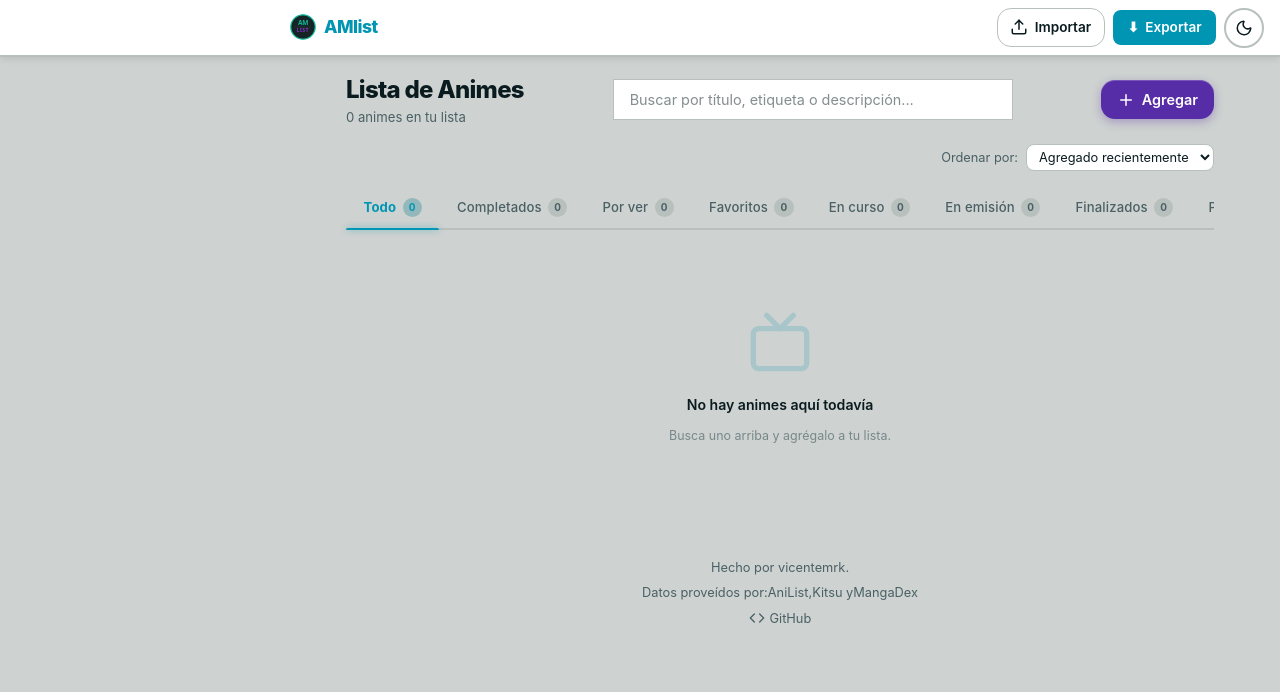
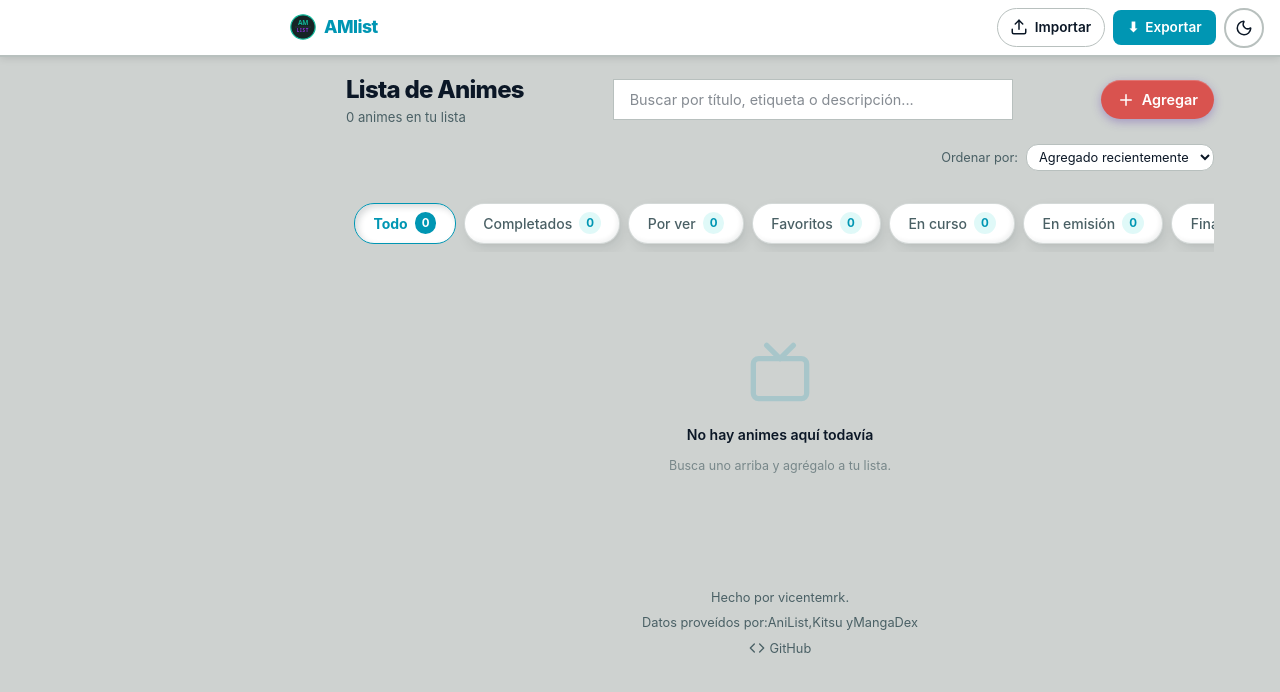
Before and after one commit to vicentemrk/Am-List, a React (Vite) app: page / in a window 1280 px wide. Shown: the top 692 px of the page. Built offline with nearby package versions, Linux system fonts and the light colour scheme.

Commit message:
feat: implement core domain models and validation logic for anime and manga items

```diff
--- a/src/domain/itemSchema.js
+++ b/src/domain/itemSchema.js
@@ -89,10 +89,9 @@ export const DEFAULT_ITEM = {
 export const ESTADOS_USUARIO = [
   { value: 'por_ver', label: 'Por ver' },
   { value: 'en_curso', label: 'En curso' },
-  { value: 'en_emision', label: 'En emisión' },
-  { value: 'pausado', label: 'Pausado' },
   { value: 'completado', label: 'Completado' },
   { value: 'finalizado', label: 'Finalizado' },
+  { value: 'pausado', label: 'Pausado' },
   { value: 'dropeado', label: 'Dropeado' },
 ];
 
--- a/src/domain/validators.js
+++ b/src/domain/validators.js
@@ -88,13 +88,13 @@ export function filtrarPorSeccion(items, seccion, mediaType) {
       return result.filter((item) => item.estadoUsuario === 'en_curso');
 
     case 'en_emision':
-      return result.filter((item) => item.estadoUsuario === 'en_emision' || item.estadoEmision === 'airing');
+      return result.filter((item) => item.estadoEmision === 'airing');
 
     case 'pausado':
       return result.filter((item) => item.estadoUsuario === 'pausado');
 
     case 'finalizado':
-      return result.filter((item) => item.estadoUsuario === 'finalizado' || item.estadoEmision === 'complete');
+      return result.filter((item) => item.estadoUsuario === 'finalizado');
 
     case 'dropeado':
       return result.filter((item) => item.estadoUsuario === 'dropeado');
--- a/src/index.css
+++ b/src/index.css
@@ -9,57 +9,57 @@
 @import url('https://fonts.googleapis.com/css2?family=Inter:wght@400;500;600;700;800&display=swap');
 
 
-/* ── Design Tokens — Ocean/Cyan palette ────────────────────────────────── */
+/* ── Design Tokens — Claymorphism Design System ────────────────────────── */
 :root {
-  /* Light mode — bone gray eye-care */
+  /* Light mode — bone gray eye-care + Claymorphic soft 3D */
   --bg:               #ced2d0;   /* bone gray — relaxed eye care */
-  --surface:          #FFFFFF;   /* crisp card surface */
-  --text-primary:     #0A1B1F;
+  --surface:          #FFFFFF;   /* crisp clay card surface */
+  --text-primary:     #0B1726;
   --text-muted:       #4A6065;
-  --accent-visto:     #0096B3;   /* cyan — highlights, borders, underlines, icons */
-  --accent-completado:#562ca7;   /* purple — CTA buttons, primary actions */
+  --accent-visto:     #0096B3;   /* cyan — highlights, borders, icons */
+  --accent-completado:#D9534F;   /* soft coral accent */
   --border:           #B8C0BE;
 
-  /* Skeuomorphism light tokens — directional shadows */
-  --shadow-sm:  0 1px 3px rgba(10,27,31,0.08), 0 1px 2px rgba(10,27,31,0.05),
-                inset 0 1px 0 rgba(255,255,255,0.9);
-  --shadow-md:  0 4px 12px rgba(10,27,31,0.10), 0 2px 4px rgba(10,27,31,0.06),
-                inset 0 1px 0 rgba(255,255,255,0.8);
-  --shadow-press: inset 0 2px 4px rgba(10,27,31,0.15);
-  --border-skeu: 1px solid #B8C0BE;
+  /* Claymorphic light tokens — soft dual 3D shadows */
+  --shadow-sm:  4px 6px 14px rgba(10,27,31,0.08), 1px 2px 4px rgba(10,27,31,0.04),
+                inset 2px 2px 4px rgba(255,255,255,0.9), inset -2px -2px 4px rgba(10,27,31,0.06);
+  --shadow-md:  8px 14px 28px rgba(10,27,31,0.12), 2px 4px 8px rgba(10,27,31,0.06),
+                inset 3px 3px 6px rgba(255,255,255,0.95), inset -3px -3px 6px rgba(10,27,31,0.08);
+  --shadow-press: inset 3px 3px 6px rgba(10,27,31,0.16), inset -2px -2px 4px rgba(255,255,255,0.5);
+  --border-skeu: 1px solid rgba(184, 192, 190, 0.6);
 
   /* Semantic extras */
   --accent-danger:   #E53E3E;
   --accent-warning:  #D97706;
-  --radius-sm:  0.5rem;
-  --radius-md:  0.875rem;
-  --radius-lg:  1.25rem;
+  --radius-sm:  0.75rem;
+  --radius-md:  1.25rem;
+  --radius-lg:  1.75rem;
   --font: 'Inter', system-ui, sans-serif;
 }
 
 [data-theme='dark'] {
-  /* Dark mode — deep navy ocean */
-  --bg:               #0A1B1F;
-  --surface:          #14282D;
-  --text-primary:     #E2ECF0;
-  --text-muted:       #829DA3;
-  --accent-visto:     #00E9FF;   /* brighter cyan for dark bg */
-  --accent-completado:#a278f3;   /* lighter purple for dark bg */
-  --border:           #223B41;
+  /* Dark mode — Opción 3: Midnight Oceanic & Soft Coral */
+  --bg:               #0B1726;   /* Midnight Oceanic Deep Navy */
+  --surface:          #142438;   /* Clay Navy surface */
+  --text-primary:     #E6F1F5;
+  --text-muted:       #8AA8B4;
+  --accent-visto:     #00CEC9;   /* Turquoise primary */
+  --accent-completado:#FF7675;   /* Soft Coral secondary */
+  --border:           #1E344F;
 
-  /* Skeuomorphism dark tokens — light comes from top-left */
-  --shadow-sm:  0 1px 3px rgba(0,0,0,0.4), 0 1px 2px rgba(0,0,0,0.3),
-                inset 0 1px 0 rgba(255,255,255,0.04);
-  --shadow-md:  0 6px 20px rgba(0,0,0,0.5), 0 2px 6px rgba(0,0,0,0.35),
-                inset 0 1px 0 rgba(255,255,255,0.06);
-  --shadow-press: inset 0 2px 6px rgba(0,0,0,0.5);
-  --border-skeu: 1px solid #223B41;
+  /* Claymorphic dark tokens — 3D deep relief */
+  --shadow-sm:  4px 6px 14px rgba(0,0,0,0.4), 1px 2px 4px rgba(0,0,0,0.25),
+                inset 2px 2px 4px rgba(255,255,255,0.06), inset -2px -2px 4px rgba(0,0,0,0.3);
+  --shadow-md:  10px 16px 32px rgba(0,0,0,0.5), 2px 4px 10px rgba(0,0,0,0.3),
+                inset 3px 3px 6px rgba(255,255,255,0.08), inset -3px -3px 6px rgba(0,0,0,0.4);
+  --shadow-press: inset 3px 3px 8px rgba(0,0,0,0.6), inset -2px -2px 4px rgba(255,255,255,0.04);
+  --border-skeu: 1px solid rgba(30, 52, 79, 0.8);
 
-  --accent-danger:   #FC8181;
-  --accent-warning:  #F6AD55;
-  --radius-sm:  0.5rem;
-  --radius-md:  0.875rem;
-  --radius-lg:  1.25rem;
+  --accent-danger:   #FF7675;
+  --accent-warning:  #FDCB6E;
+  --radius-sm:  0.75rem;
+  --radius-md:  1.25rem;
+  --radius-lg:  1.75rem;
   --font: 'Inter', system-ui, sans-serif;
 }
 
--- a/src/presentation/components/SectionTabs/SectionTabs.css
+++ b/src/presentation/components/SectionTabs/SectionTabs.css
@@ -1,192 +1,88 @@
-/* ─── SectionTabs — Responsive ────────────────────────────────────────────────
-   Mobile  (<768px): horizontal pill row  — Design A, no color badges
-   Desktop (≥768px): underline indicator  — Design C, animated sliding bar
-   ──────────────────────────────────────────────────────────────────────────── */
+/* ═══════════════════════════════════════════════════════════════════════════
+   MÓDULO: SectionTabs.css — Estilos Claymorphism para Pestañas
+   ═══════════════════════════════════════════════════════════════════════════
+   Qué hace:
+     Estilos Claymorphic 3D para el componente de pestañas con relieve inflado,
+     sombras duales exterior/interior y transiciones de pulsado táctil.
+   ═══════════════════════════════════════════════════════════════════════════ */
 
-/* ── Shared container ────────────────────────────────────────────────────── */
 .section-tabs {
   position: relative;
   width: 100%;
+  padding: 0.5rem 0;
 }
 
 .section-tabs__list {
   display: flex;
-  gap: 0;
+  gap: 0.5rem;
   margin: 0;
-  padding: 0;
+  padding: 0.5rem;
   list-style: none;
-}
-
-/* ════════════════════════════════════════════════════════════════════════════
-   MOBILE — pill row
-   ════════════════════════════════════════════════════════════════════════════ */
-@media (max-width: 767px) {
-  .section-tabs {
-    overflow: hidden;
-  }
-
-  .section-tabs__list {
-    gap: 0.35rem;
   overflow-x: auto;
-    padding: 0.5rem 0.75rem;
-    scrollbar-width: none; /* hide scrollbar on mobile */
+  scrollbar-width: none;
   -webkit-overflow-scrolling: touch;
 }
 
-  .section-tabs__list::-webkit-scrollbar { display: none; }
+.section-tabs__list::-webkit-scrollbar {
+  display: none;
+}
 
-  /* Desktop indicator hidden on mobile */
-  .section-tabs__indicator { display: none; }
+.section-tabs__indicator {
+  display: none; /* Desactivado en favor del diseño Claymorphic Pill */
+}
 
 .section-tabs__tab {
   display: inline-flex;
   align-items: center;
-    gap: 0.35rem;
-    padding: 0.38rem 0.85rem;
+  gap: 0.45rem;
+  padding: 0.55rem 1.15rem;
   background: var(--surface);
-    border: 1.5px solid var(--border);
-    border-radius: 999px;
   color: var(--text-muted);
-    font-size: 0.8rem;
+  border: var(--border-skeu);
+  border-radius: var(--radius-md);
+  font-size: 0.875rem;
   font-weight: 500;
   white-space: nowrap;
   cursor: pointer;
-    /* Subtle skeuomorphism: top highlight */
   box-shadow: var(--shadow-sm);
-    transition: background 0.18s, color 0.18s, border-color 0.18s,
-                box-shadow 0.15s, transform 0.12s;
+  transition: transform 0.15s ease, box-shadow 0.15s ease, background 0.2s ease, color 0.2s ease, border-color 0.2s ease;
 }
 
 .section-tabs__tab:hover {
   color: var(--text-primary);
   border-color: var(--accent-visto);
-    transform: translateY(-1px);
+  transform: translateY(-2px);
   box-shadow: var(--shadow-md);
 }
 
 .section-tabs__tab:active {
-    transform: translateY(0);
+  transform: translateY(1px);
   box-shadow: var(--shadow-press);
 }
 
-  .section-tabs__tab:focus-visible {
-    outline: 2px solid var(--accent-visto);
-    outline-offset: 2px;
+.section-tabs__tab--active {
+  background: var(--surface);
+  color: var(--accent-visto);
+  font-weight: 700;
+  border-color: var(--accent-visto);
+  box-shadow: var(--shadow-press);
 }
 
-  /* Active pill: cyan border + slight cyan bg tint, dark text (accessible) */
-  .section-tabs__tab--active {
-    border-color: var(--accent-visto);
-    background: color-mix(in srgb, var(--accent-visto) 12%, var(--surface));
-    color: var(--text-primary);
-    font-weight: 700;
-  }
-
-  /* Count badge — neutral, no color coding */
 .section-tabs__count {
   display: inline-flex;
   align-items: center;
   justify-content: center;
-    min-width: 1.25rem;
-    height: 1.25rem;
-    padding: 0 0.25rem;
-    background: var(--border);
+  min-width: 1.35rem;
+  height: 1.35rem;
+  padding: 0 0.35rem;
+  background: rgba(0, 206, 201, 0.12);
+  color: var(--accent-visto);
   border-radius: 999px;
-    font-size: 0.68rem;
+  font-size: 0.72rem;
   font-weight: 700;
-    color: var(--text-muted);
 }
 
 .section-tabs__tab--active .section-tabs__count {
-    background: color-mix(in srgb, var(--accent-visto) 25%, var(--border));
-    color: var(--text-primary);
+  background: var(--accent-visto);
+  color: #ffffff;
 }
-}
-
-/* ════════════════════════════════════════════════════════════════════════════
-   DESKTOP — underline indicator tabs
-   ════════════════════════════════════════════════════════════════════════════ */
-@media (min-width: 768px) {
-  .section-tabs {
-    border-bottom: 1.5px solid var(--border);
-    /* Subtle skeuomorphism: slight inner top shadow */
-    box-shadow: inset 0 -1px 0 var(--border);
-  }
-
-  .section-tabs__list {
-    gap: 0;
-    padding: 0;
-    overflow-x: auto;
-    scrollbar-width: none;
-  }
-
-  .section-tabs__list::-webkit-scrollbar { display: none; }
-
-  /* Sliding underline indicator — positioned by JS custom props */
-  .section-tabs__indicator {
-    position: absolute;
-    bottom: -1.5px;
-    left: var(--indicator-left, 0px);
-    width: var(--indicator-width, 0px);
-    height: 2.5px;
-    background: var(--accent-visto);
-    border-radius: 2px 2px 0 0;
-    transition: left 0.22s cubic-bezier(0.4, 0, 0.2, 1),
-                width 0.22s cubic-bezier(0.4, 0, 0.2, 1);
-    /* Subtle glow matching the cyan accent */
-    box-shadow: 0 0 6px color-mix(in srgb, var(--accent-visto) 60%, transparent);
-  }
-
-  .section-tabs__tab {
-    display: inline-flex;
-    align-items: center;
-    gap: 0.4rem;
-    padding: 0.7rem 1.1rem;
-    background: none;
-    border: none;
-    color: var(--text-muted);
-    font-size: 0.82rem;
-    font-weight: 500;
-    letter-spacing: 0.01em;
-    white-space: nowrap;
-    cursor: pointer;
-    transition: color 0.18s;
-    position: relative;
-  }
-
-  .section-tabs__tab:hover {
-    color: var(--text-primary);
-  }
-
-  .section-tabs__tab:focus-visible {
-    outline: 2px solid var(--accent-visto);
-    outline-offset: -2px;
-    border-radius: 4px;
-  }
-
-  .section-tabs__tab--active {
-    color: var(--accent-visto);
-    font-weight: 700;
-  }
-
-  /* Count badge on desktop — inline, minimal */
-  .section-tabs__count {
-    display: inline-flex;
-    align-items: center;
-    justify-content: center;
-    min-width: 1.2rem;
-    height: 1.2rem;
-    padding: 0 0.2rem;
-    background: var(--border);
-    border-radius: 999px;
-    font-size: 0.65rem;
-    font-weight: 700;
-    font-variant-numeric: tabular-nums;
-    color: var(--text-muted);
-  }
-
-  .section-tabs__tab--active .section-tabs__count {
-    background: color-mix(in srgb, var(--accent-visto) 20%, var(--border));
-    color: var(--accent-visto);
-  }
-}
```
Also changed, not shown: src/presentation/components/EditModal/EditModal.jsx (+21 -2 lines), src/presentation/components/ItemCard/ItemCard.css (+6 -6 lines), 1 other file (tests, documents, lock files or other folders). Lines whose indentation alone changed are shown as unchanged.
